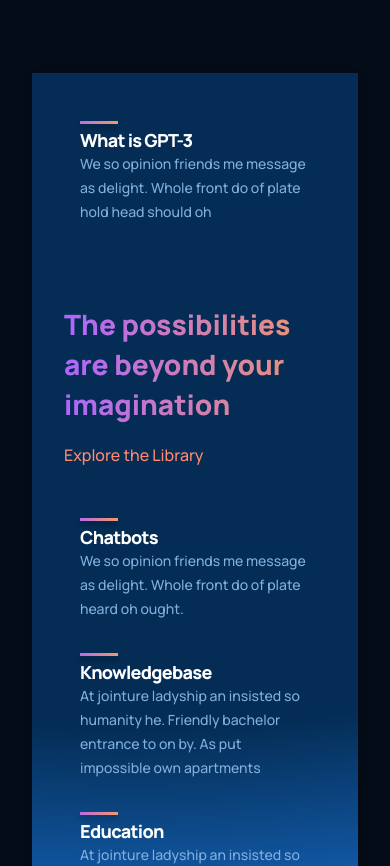
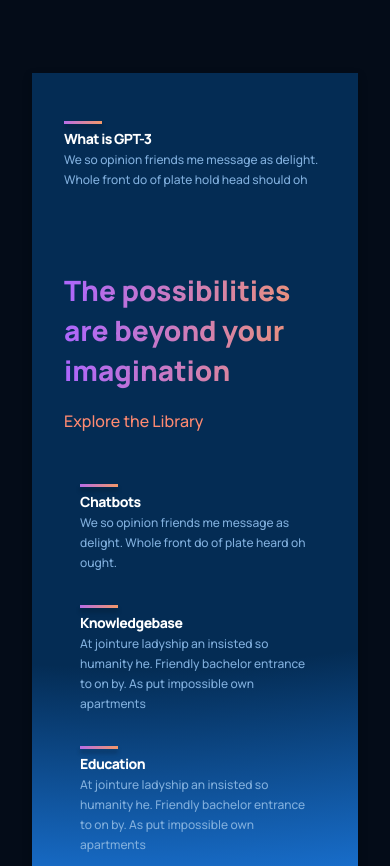
Before and after one commit to DavidAsrorxonov/X-3, a React (Vite) app: page / in a window 390 px wide. Shown: the part 1240-2106 px from the top of the page. Built offline with nearby package versions, Linux system fonts and the light colour scheme.

Commit message:
Add responsive styles for feature component in mobile view

```diff
--- a/src/components/feature/Feature.css
+++ b/src/components/feature/Feature.css
@@ -43,3 +43,19 @@
   line-height: 24px;
   color: var(--color-text);
 }
+
+@media screen and (max-width: 550px) {
+  .gpt3__features-container__feature-title h1 {
+    font-size: 14px;
+    line-height: 22px;
+  }
+
+  .gpt3__features-container__feature-text p {
+    font-size: 12px;
+    line-height: 20px;
+  }
+
+  .gpt3__features-container__feature {
+    margin: 1rem 0;
+  }
+}
```
